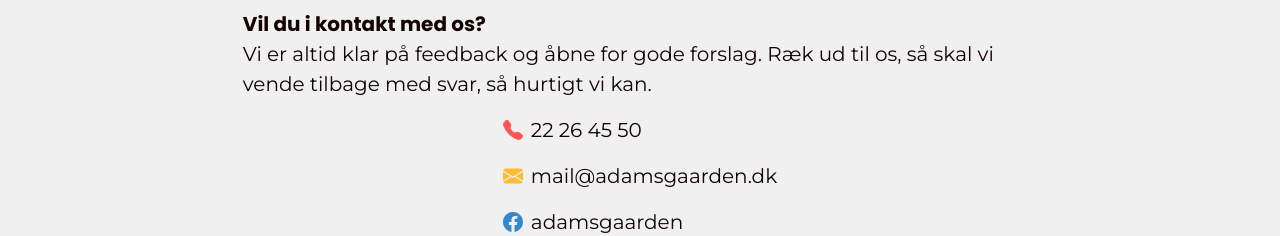
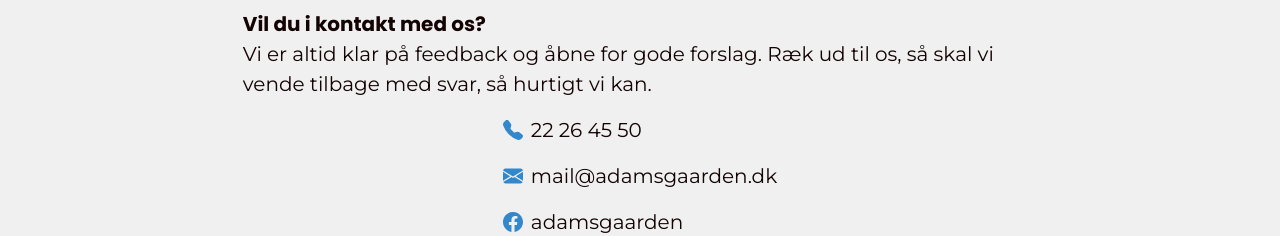
Before and after one commit to chri44nj/adamsgaarden, a Next.js app: page /pages/om-os in a window 1280 px wide. Shown: the part 2680-2916 px from the top of the page. Built offline with nearby package versions, Linux system fonts and the light colour scheme.

Commit message:
blue icons

```diff
--- a/src/app/pages/om-os/page.jsx
+++ b/src/app/pages/om-os/page.jsx
@@ -66,13 +66,13 @@ export default function Aboutus() {
         </div>
         <div className={styles.flexRow}>
           <div className="flex-row">
-            <svg xmlns="http://www.w3.org/2000/svg" width="20" height="20" fill="#ff5555" class="bi bi-telephone-fill" viewBox="0 0 16 16">
+            <svg xmlns="http://www.w3.org/2000/svg" width="20" height="20" fill="#3388cc" class="bi bi-telephone-fill" viewBox="0 0 16 16">
               <path fill-rule="evenodd" d="M1.885.511a1.745 1.745 0 0 1 2.61.163L6.29 2.98c.329.423.445.974.315 1.494l-.547 2.19a.678.678 0 0 0 .178.643l2.457 2.457a.678.678 0 0 0 .644.178l2.189-.547a1.745 1.745 0 0 1 1.494.315l2.306 1.794c.829.645.905 1.87.163 2.611l-1.034 1.034c-.74.74-1.846 1.065-2.877.702a18.634 18.634 0 0 1-7.01-4.42 18.634 18.634 0 0 1-4.42-7.009c-.362-1.03-.037-2.137.703-2.877L1.885.511z" />
             </svg>
             <a href="tel:+4522264550">22 26 45 50</a>
           </div>
           <a className={`${styles.link} flex-row`} target="_blank" href="mailto:mail@adamsgaarden.dk">
-            <svg xmlns="http://www.w3.org/2000/svg" width="20" height="20" fill="#ffbb33" class="bi bi-envelope-fill" viewBox="0 0 16 16">
+            <svg xmlns="http://www.w3.org/2000/svg" width="20" height="20" fill="#3388cc" class="bi bi-envelope-fill" viewBox="0 0 16 16">
               <path d="M.05 3.555A2 2 0 0 1 2 2h12a2 2 0 0 1 1.95 1.555L8 8.414.05 3.555zM0 4.697v7.104l5.803-3.558L0 4.697zM6.761 8.83l-6.57 4.027A2 2 0 0 0 2 14h12a2 2 0 0 0 1.808-1.144l-6.57-4.027L8 9.586l-1.239-.757zm3.436-.586L16 11.801V4.697l-5.803 3.546z" />
             </svg>
             mail@adamsgaarden.dk
```
